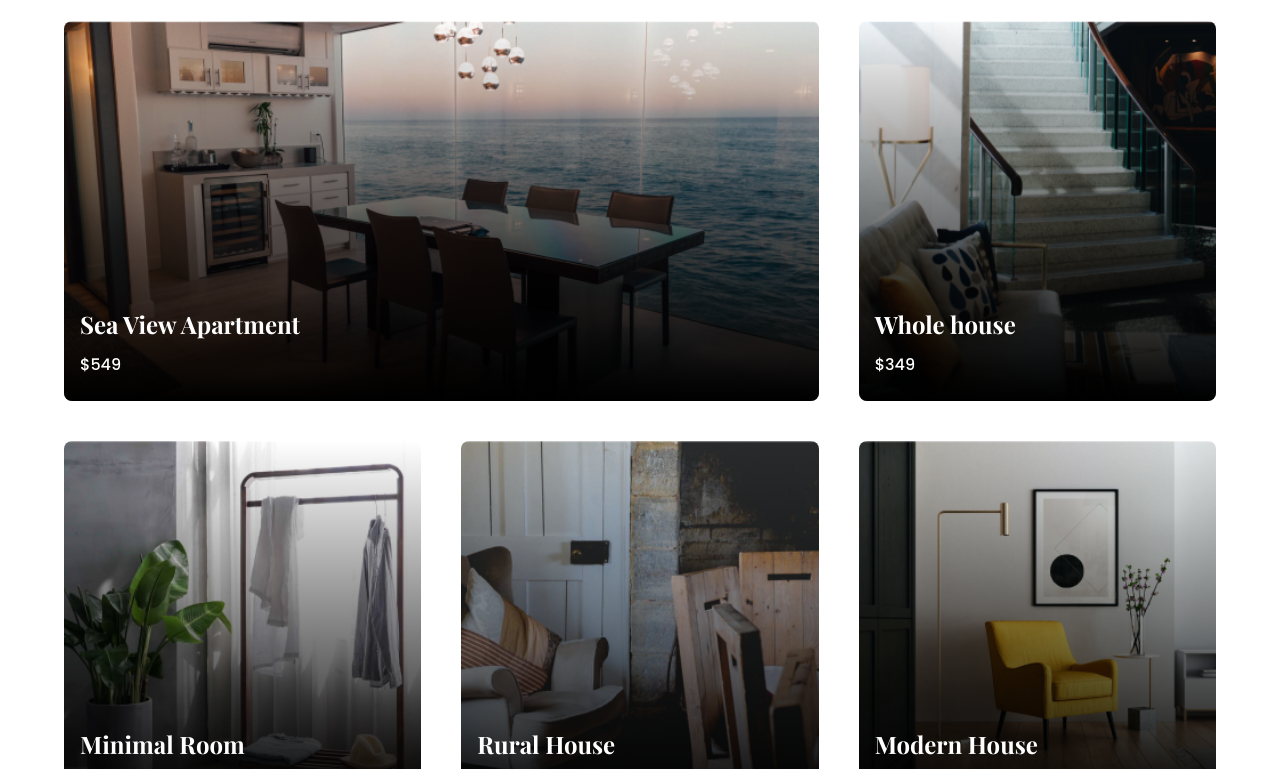
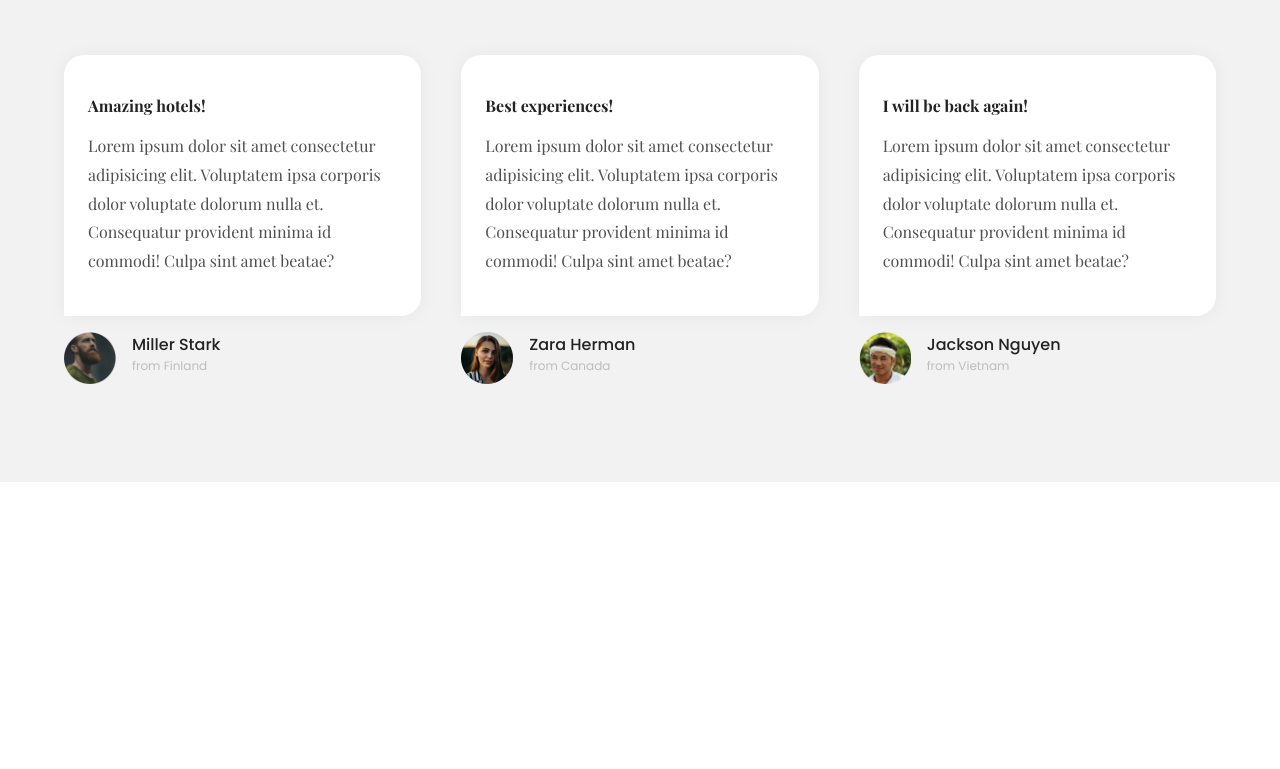
Before and after one commit to rqguzman/highmos-nghiem, a plain HTML site: page index.html in a window 1280 px wide. Shown: the part 216-985 px from the top of the page. After the commit the page ends 800 px from the top, so only its background shows below. Drawn offline with nearby package versions, Linux system fonts and the light colour scheme.

Commit message:
:sparkles: feat(testimonials): add testimonials section

```diff
--- /dev/null
+++ b/assets/css/_global.css
@@ -0,0 +1,53 @@
+@import url('https://fonts.googleapis.com/css2?family=Playfair+Display:wght@400;500;700&family=Poppins:wght@400;500;600&display=swap');
+
+:root {
+    --primary-color: #fe5303;
+    --heading-font: 'Playfair Display', serif;
+
+    --space-xs: 8px;
+    --space-sm: 12px;
+    --space-md: 16px;
+    --space-lg: 24px;
+    --space-xl: 40px;
+    --space-2xl: 74px;
+  }
+
+  * {
+    box-sizing: border-box;
+    font: inherit;
+    color: inherit;
+  }
+
+  body {
+    margin: 0;
+    color: #222;
+    font-family: 'Poppins', sans-serif;
+  }
+
+  button {
+    background-color: transparent;
+    border: none;
+    padding: 0;
+    cursor: pointer;
+  }
+
+  section {
+    padding: var(--space-2xl) 0;
+  }
+
+  h2 {
+    margin: 0;
+    font-family: var(--heading-font);
+    font-size: 2.5rem;
+    font-weight: 700;
+  }
+
+  strong {
+    color: var(--primary-color);
+  }
+
+  .container {
+    max-width: 1200px;
+    margin: 0 auto;
+    padding: var(--space-lg);
+  }
--- /dev/null
+++ b/assets/css/_testimonials.css
@@ -0,0 +1,56 @@
+@import "./_global.css";
+
+
+.testimonials {
+    background-color: #f2f2f2;
+}
+
+.feedback {
+    display: grid;
+    gap: var(--space-xl);
+    margin-top: var(--space-2xl);
+}
+
+.feedback-card__dialog {
+    background-color: white;
+    padding: var(--space-xl) var(--space-lg);
+    border-radius: 20px 20px 20px 0;
+    box-shadow: 0px 0px 20px rgba(0, 0, 0, 0.05);
+    font-family: var(--heading-font);
+}
+
+.feedback-card__dialog__title {
+    font-weight: 700;
+    margin-bottom: var(--space-md);
+}
+
+.feedback-card__dialog__content {
+    color: #4f4f4f;
+    line-height: 180%;
+}
+
+.feedback-card__user {
+    margin-top: var(--space-md);
+    display: grid;
+    grid-template-columns: 52px 1fr;
+    gap: var(--space-md);
+}
+
+.feedback-card__user img {
+    width: 100%;
+}
+
+.feedback-card__user__name {
+    font-weight: 500;
+}
+
+.feedback-card__user__location {
+    color: #bdbdbd;
+    font-size: 0.75rem;
+}
+
+@media (min-width: 760px) {
+    .feedback {
+        grid-template-columns: repeat(3, 1fr);
+    }
+}
--- a/assets/css/style.css
+++ b/assets/css/style.css
@@ -1,54 +1,8 @@
-@import url('https://fonts.googleapis.com/css2?family=Playfair+Display:wght@400;500;700&family=Poppins:wght@400;500;600&display=swap');
+@import "./_global.css";
+@import "./_testimonials.css";
 
-:root {
-  --primary-color: #fe5303;
-  --heading-font: 'Playfair Display', serif;
+/* ###################### HERO SECTION ###################### */
 
-  --space-xs: 8px;
-  --space-sm: 12px;
-  --space-md: 16px;
-  --space-lg: 24px;
-  --space-xl: 40px;
-  --space-2xl: 74px;
-}
-
-* {
-  box-sizing: border-box;
-  font: inherit;
-  color: inherit;
-}
-
-body {
-  margin: 0;
-  color: #222;
-  font-family: 'Poppins', sans-serif;
-}
-
-button {
-  background-color: transparent;
-  border: none;
-  padding: 0;
-  cursor: pointer;
-}
-
-section {
-  padding: var(--space-2xl) 0;
-}
-
-h2 {
-  margin: 0;
-  font-family: var(--heading-font);
-  font-size: 2.5rem;
-  font-weight: 700;
-}
-
-.container {
-  max-width: 1200px;
-  margin: 0 auto;
-  padding: var(--space-lg);
-}
-
-/* HERO SECTION */
 .hero-area {
   background-image: linear-gradient(rgba(0, 0, 0, 0.75), rgba(0, 0, 0, 0.75)),
     url('../images/image-1.png');
@@ -215,7 +169,7 @@ h2 {
   }
 }
 
-/* ACCOMMODATIONS */
+/* ###################### ACCOMMODATIONS ###################### */
 
 .accommodations__header {
   margin-top: var(--space-md);
@@ -312,3 +266,5 @@ h2 {
   }
 
 }
+
+/* ###################### TESTIMONIALS ###################### */
--- a/index.html
+++ b/index.html
@@ -20,8 +20,9 @@
   <body>
 
     <!-- HERO AREA -->
+
     <!--
-    <div class="hero-area">
+    <section class="hero-area">
       <div class="container">
         <header>
           <svg
@@ -88,11 +89,12 @@
             <button class="booking__button">book now</button>
           </form>
         </section>
-      </div>
-    </div>
+      </div><!-- end of container -->
+    </section>
     -->
 
     <!-- ABOUT US -->
+
     <!--
    <section class="about-us">
       <div class="container">
@@ -129,12 +131,13 @@
             <img src="./assets/images/image-3.png" alt="About us 2" />
           </div>
         </div>
-      </div>
+      </div><!-- end of container -->
     </section>
     -->
+
     <!-- ACCOMMODATIONS -->
 
-    <section class="accommodations">
+    <!--    <section class="accommodations">
 
       <div class="container">
 
@@ -204,7 +207,86 @@
           </a>
 
         </div>
-      </div> <!-- END OF CONTAINER-->
+      </div> <!-- end of container -->
+    </section>  -->
+
+    <!-- TESTIMONIALS -->
+
+    <section class="testimonials">
+
+      <div class="container">
+
+        <div class="section-name">testimonials</div>
+
+        <h2>What <strong>clients</strong> say about us.</h2>
+
+        <div class="feedback">
+
+          <div class="feedback-card">
+
+            <div class="feedback-card__dialog">
+
+              <div class="feedback-card__dialog__title">Amazing hotels!</div>
+              <div class="feedback-card__dialog__content">Lorem ipsum dolor sit amet consectetur adipisicing elit. Voluptatem ipsa corporis dolor voluptate dolorum nulla et. Consequatur provident minima id commodi! Culpa sint amet beatae?</div>
+
+            </div>
+
+            <div class="feedback-card__user">
+
+              <img src="./assets/images/person-1.png" alt="Person 1">
+
+              <div class="feedback-card__user__details">
+                <div class="feedback-card__user__name">Miller Stark</div>
+                <div class="feedback-card__user__location">from Finland</div>
+              </div>
+            </div>
+
+          </div>
+
+          <div class="feedback-card">
+
+            <div class="feedback-card__dialog">
+
+              <div class="feedback-card__dialog__title">Best experiences!</div>
+              <div class="feedback-card__dialog__content">Lorem ipsum dolor sit amet consectetur adipisicing elit. Voluptatem ipsa corporis dolor voluptate dolorum nulla et. Consequatur provident minima id commodi! Culpa sint amet beatae?</div>
+
+            </div>
+
+            <div class="feedback-card__user">
+
+              <img src="./assets/images/person-2.png" alt="Person 2">
+
+              <div class="feedback-card__user__details">
+                <div class="feedback-card__user__name">Zara Herman</div>
+                <div class="feedback-card__user__location">from Canada</div>
+              </div>
+            </div>
+
+          </div>
+
+          <div class="feedback-card">
+
+            <div class="feedback-card__dialog">
+
+              <div class="feedback-card__dialog__title">I will be back again!</div>
+              <div class="feedback-card__dialog__content">Lorem ipsum dolor sit amet consectetur adipisicing elit. Voluptatem ipsa corporis dolor voluptate dolorum nulla et. Consequatur provident minima id commodi! Culpa sint amet beatae?</div>
+
+            </div>
+
+            <div class="feedback-card__user">
+
+              <img src="./assets/images/person-3.png" alt="Person 3">
+
+              <div class="feedback-card__user__details">
+                <div class="feedback-card__user__name">Jackson Nguyen</div>
+                <div class="feedback-card__user__location">from Vietnam</div>
+              </div>
+            </div>
+
+          </div>
+        </div>
+
+      </div><!-- end of container -->
 
     </section>
   </body>
```
